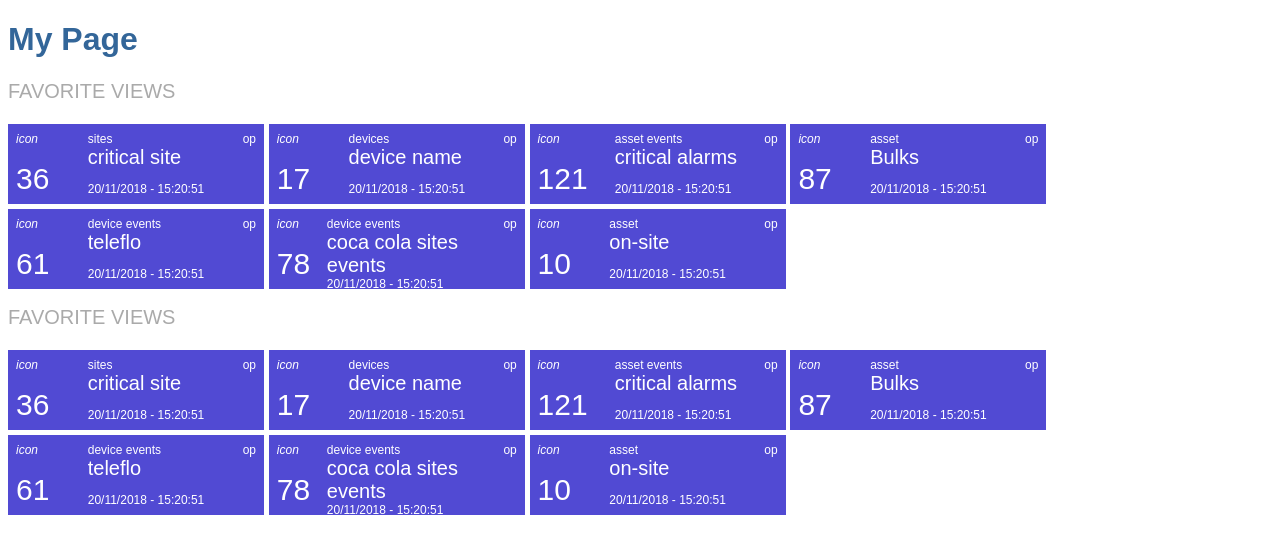
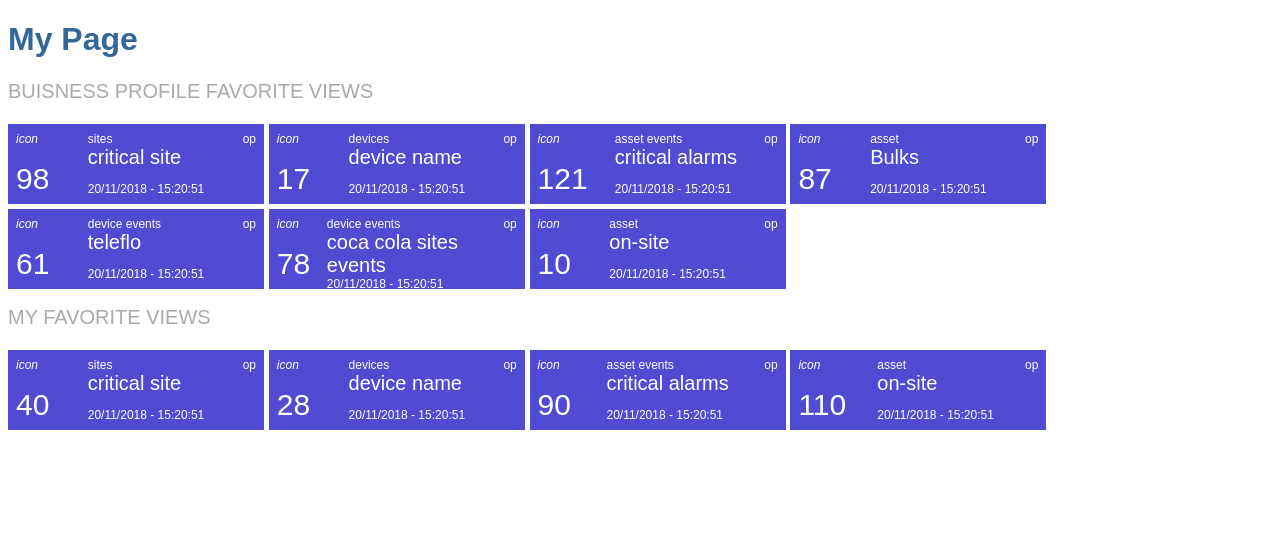
Before and after one commit to thbltbnm/dashboard, an Angular app: page / in a window 1280 px wide. Shown: the top 554 px of the page. Built offline with nearby package versions, Linux system fonts and the light colour scheme.

Commit message:
refonte mock, affichage des deux listes

```diff
--- a/src/app/app.component.html
+++ b/src/app/app.component.html
@@ -1,3 +1,3 @@
 <h1>{{title}}</h1>
-<app-views-list></app-views-list>
-<app-views-list></app-views-list>
+<app-views-list [listToDisplay]="liste1"></app-views-list>
+<app-views-list [listToDisplay]="liste2"></app-views-list>
--- a/src/app/app.component.ts
+++ b/src/app/app.component.ts
@@ -1,4 +1,5 @@
 import { Component } from '@angular/core';
+import { LISTTODISPLAY1, LISTTODISPLAY2 } from './mock-lists';
 
 @Component({
   selector: 'app-root',
@@ -7,4 +8,6 @@ import { Component } from '@angular/core';
 })
 export class AppComponent {
   title = 'My Page';
+  liste1 = LISTTODISPLAY1;
+  liste2 = LISTTODISPLAY2;
 }
--- /dev/null
+++ b/src/app/listToDisplay.ts
@@ -0,0 +1,6 @@
+import { View } from './view';
+
+export class ListToDisplay {
+  title: string;
+  views: View[];
+}
--- /dev/null
+++ b/src/app/mock-lists.ts
@@ -0,0 +1,24 @@
+import { ListToDisplay } from './listToDisplay';
+
+export const LISTTODISPLAY1: ListToDisplay = {
+  title: 'buisness profile favorite views',
+  views: [
+    { digit: 98, type: 'sites', name: 'critical site', date: '20/11/2018', time: '15:20:51' },
+    { digit: 17, type: 'devices', name: 'device name', date: '20/11/2018', time: '15:20:51' },
+    { digit: 121, type: 'asset events', name: 'critical alarms', date: '20/11/2018', time: '15:20:51' },
+    { digit: 87, type: 'asset', name: 'Bulks', date: '20/11/2018', time: '15:20:51' },
+    { digit: 61, type: 'device events', name: 'teleflo', date: '20/11/2018', time: '15:20:51' },
+    { digit: 78, type: 'device events', name: 'coca cola sites events', date: '20/11/2018', time: '15:20:51' },
+    { digit: 10, type: 'asset', name: 'on-site', date: '20/11/2018', time: '15:20:51' }
+  ]
+};
+
+export const LISTTODISPLAY2: ListToDisplay = {
+  title: 'my favorite views',
+  views: [
+    { digit: 40, type: 'sites', name: 'critical site', date: '20/11/2018', time: '15:20:51' },
+    { digit: 28, type: 'devices', name: 'device name', date: '20/11/2018', time: '15:20:51' },
+    { digit: 90, type: 'asset events', name: 'critical alarms', date: '20/11/2018', time: '15:20:51' },
+    { digit: 110, type: 'asset', name: 'on-site', date: '20/11/2018', time: '15:20:51' }
+  ]
+};
--- a/src/app/mock-views.ts
+++ /dev/null
@@ -1,11 +0,0 @@
-import { View } from './view';
-
-export const VIEWS: View[] = [
-  { digit: 36, type: 'sites', name: 'critical site', date: '20/11/2018', time: '15:20:51' },
-  { digit: 17, type: 'devices', name: 'device name', date: '20/11/2018', time: '15:20:51' },
-  { digit: 121, type: 'asset events', name: 'critical alarms', date: '20/11/2018', time: '15:20:51' },
-  { digit: 87, type: 'asset', name: 'Bulks', date: '20/11/2018', time: '15:20:51' },
-  { digit: 61, type: 'device events', name: 'teleflo', date: '20/11/2018', time: '15:20:51' },
-  { digit: 78, type: 'device events', name: 'coca cola sites events', date: '20/11/2018', time: '15:20:51' },
-  { digit: 10, type: 'asset', name: 'on-site', date: '20/11/2018', time: '15:20:51' }
-];
--- a/src/app/views-list/views-list.component.html
+++ b/src/app/views-list/views-list.component.html
@@ -1,4 +1,4 @@
-<h2>{{listTitle | uppercase }}</h2>
+<h2>{{listToDisplay.title | uppercase }}</h2>
 <div class="views-container">
-  <app-view *ngFor="let view of views" [view]="view"></app-view>
+  <app-view *ngFor="let view of listToDisplay.views" [view]="view"></app-view>
 </div>
--- a/src/app/views-list/views-list.component.ts
+++ b/src/app/views-list/views-list.component.ts
@@ -1,6 +1,5 @@
-import { Component, OnInit } from '@angular/core';
-import { View } from '../view';
-import { VIEWS } from '../mock-views';
+import { Component, OnInit, Input } from '@angular/core';
+import { ListToDisplay } from '../listToDisplay';
 
 @Component({
   selector: 'app-views-list',
@@ -8,9 +7,7 @@ import { VIEWS } from '../mock-views';
   styleUrls: ['./views-list.component.scss']
 })
 export class ViewsListComponent implements OnInit {
-
-  listTitle = 'favorite views'; //ça va pas rester
-  views = VIEWS; //à remplacer par un service
+  @Input() listToDisplay: ListToDisplay;
 
   constructor() { }
 
```
